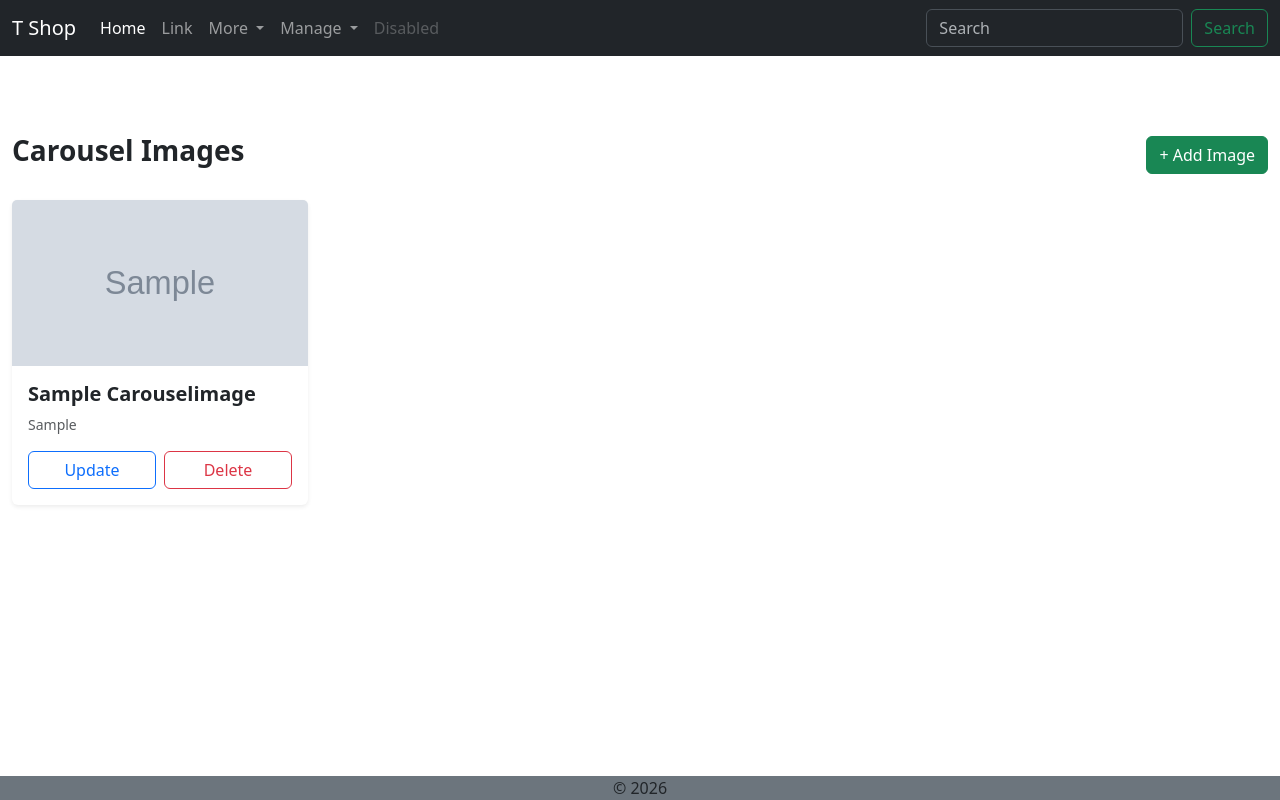
After one commit to ananthakrishnanpta/b427-tshop, a Django app: page /carousels/ in a window 1280 px wide. The commit adds this page. Run offline with Django 5.2, Linux system fonts and the light colour scheme; tables that the repository leaves empty hold one stand-in row (values such as "Sample post"); grey boxes marked "Sample" are stand-in pictures.

Commit message:
Added management page for carousel images

```diff
--- a/Tshop/mainapp/urls.py
+++ b/Tshop/mainapp/urls.py
@@ -5,8 +5,14 @@ from .views import (
     contactView
 )
 
+from .views import (
+    CarouselImageList
+)
+
 urlpatterns = [
     path('', homeView, name = 'home_page'),
     path('about/', aboutView, name = 'about_page'),
-    path('contact/', contactView, name = 'contact_page')
+    path('contact/', contactView, name = 'contact_page'),
+
+    path('carousels/', CarouselImageList.as_view(), name = 'carousel_list')
 ]
--- a/Tshop/mainapp/views.py
+++ b/Tshop/mainapp/views.py
@@ -36,3 +36,17 @@ def contactView(request):
         template_name= template,
         context={}
     )
+
+
+# Class based generic views
+from django.views.generic import (
+    CreateView,
+    ListView, DetailView,
+    UpdateView,
+    DeleteView
+)
+
+class CarouselImageList(ListView):
+    template_name = 'mainapp/carousel/carousel_list.html'
+    model = CarouselImage
+    context_object_name = 'carousel_images'
--- a/Tshop/static/css/style.css
+++ b/Tshop/static/css/style.css
@@ -2,6 +2,25 @@
     padding: 0;
     margin: 0;
     box-sizing: border-box;
+}
+
+/* Prevent navbar overlap (if fixed-top navbar) */
+body {
+    padding-top: 70px; /* adjust to your navbar height */
+}
+
+/* Better image rendering */
+.object-fit-cover {
+    object-fit: cover;
+}
+
+/* smoother card hover */
+.card {
+    transition: all 0.2s ease-in-out;
+}
+
+.card:hover {
+    transform: translateY(-5px);
 }
 
 /* Carousel wrapper */
--- a/Tshop/templates/base/base.html
+++ b/Tshop/templates/base/base.html
@@ -20,7 +20,7 @@
 <body>
     {% include 'base/includes/header.html' %}
 
-    <main class="">
+    <main>
         {% block content %}{% endblock %}
     </main>
 
--- a/Tshop/templates/base/includes/header.html
+++ b/Tshop/templates/base/includes/header.html
@@ -29,6 +29,20 @@
                             <li><a class="dropdown-item" href="#">Something else here</a></li>
                         </ul>
                     </li>
+                    <li class="nav-item dropdown">
+                        <a class="nav-link dropdown-toggle" href="#" role="button" data-bs-toggle="dropdown"
+                            aria-expanded="false">
+                            Manage
+                        </a>
+                        <ul class="dropdown-menu">
+                            <li><a class="dropdown-item" href="{% url 'carousel_list' %}">Carousel</a></li>
+                            <li><a class="dropdown-item" href="">Contact</a></li>
+                            <li>
+                                <hr class="dropdown-divider">
+                            </li>
+                            <li><a class="dropdown-item" href="#">Something else here</a></li>
+                        </ul>
+                    </li>
                     <li class="nav-item">
                         <a class="nav-link disabled" aria-disabled="true">Disabled</a>
                     </li>
--- /dev/null
+++ b/Tshop/templates/mainapp/carousel/carousel_list.html
@@ -0,0 +1,31 @@
+{% extends 'base/base.html' %}
+
+{% block title %}
+Carousels
+{% endblock %}
+
+{% block content %}
+
+<!-- Fix for fixed header overlap -->
+<div class="container-fluid pt-5 mt-3">
+
+    <!-- Top Action -->
+    <div class="d-flex justify-content-between align-items-center mb-4">
+        <h3 class="fw-bold">Carousel Images</h3>
+        <a href="" class="btn btn-success">
+            + Add Image
+        </a>
+    </div>
+
+    <!-- Cards Grid -->
+    <div class="row g-4">
+        {% for carousel_image in carousel_images %}
+            {% include 'mainapp/includes/carouselCard.html' %}
+        {% empty %}
+            <p class="text-muted text-center">No carousel images added yet.</p>
+        {% endfor %}
+    </div>
+
+</div>
+
+{% endblock %}
--- /dev/null
+++ b/Tshop/templates/mainapp/includes/carouselCard.html
@@ -0,0 +1,35 @@
+<div class="col-12 col-sm-6 col-md-4 col-lg-3">
+
+    <div class="card h-100 shadow-sm border-0">
+
+        <!-- Fixed aspect ratio wrapper -->
+        <div class="ratio ratio-16x9">
+            <img src="{{ carousel_image.image.url }}"
+                 class="card-img-top object-fit-cover"
+                 alt="{{ carousel_image.title }}">
+        </div>
+
+        <div class="card-body d-flex flex-column">
+
+            <h5 class="card-title fw-semibold">
+                {{ carousel_image.title|title }}
+            </h5>
+
+            <p class="card-text text-muted small flex-grow-1">
+                {{ carousel_image.caption|truncatechars:80 }}
+            </p>
+
+            <!-- Buttons -->
+            <div class="d-flex gap-2 mt-auto">
+                <a href="" class="btn btn-outline-primary w-100">
+                    Update
+                </a>
+                <a href="" class="btn btn-outline-danger w-100">
+                    Delete
+                </a>
+            </div>
+
+        </div>
+    </div>
+
+</div>
```
Also changed, not shown: Tshop/templates/mainapp/includes/carousel.html (+36 -13 lines).
